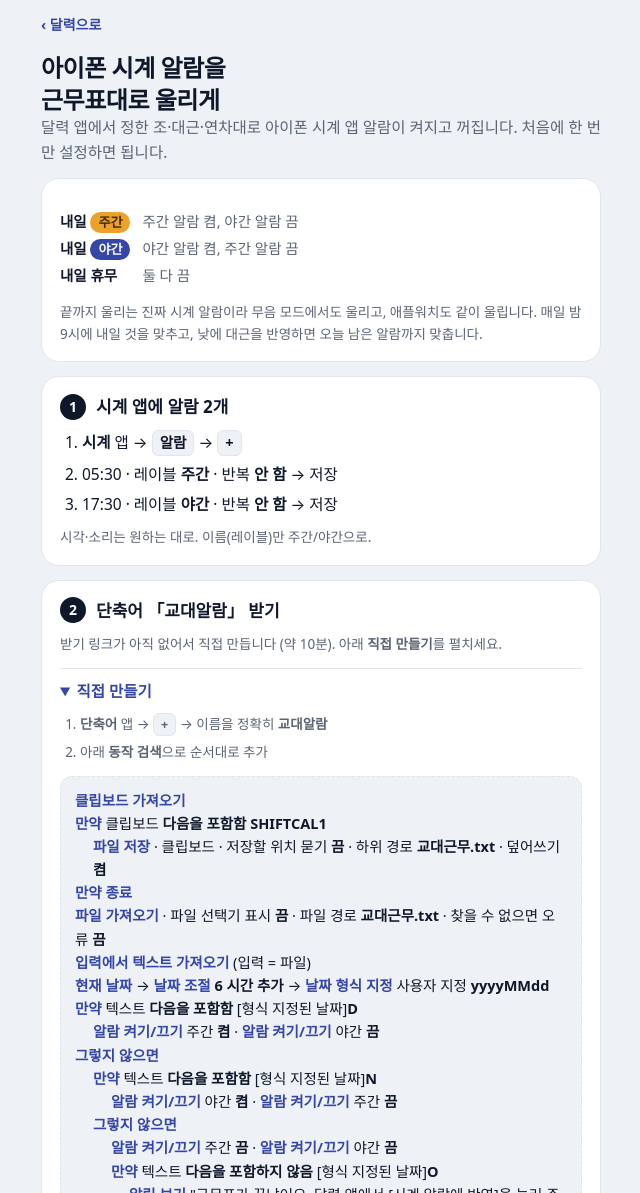
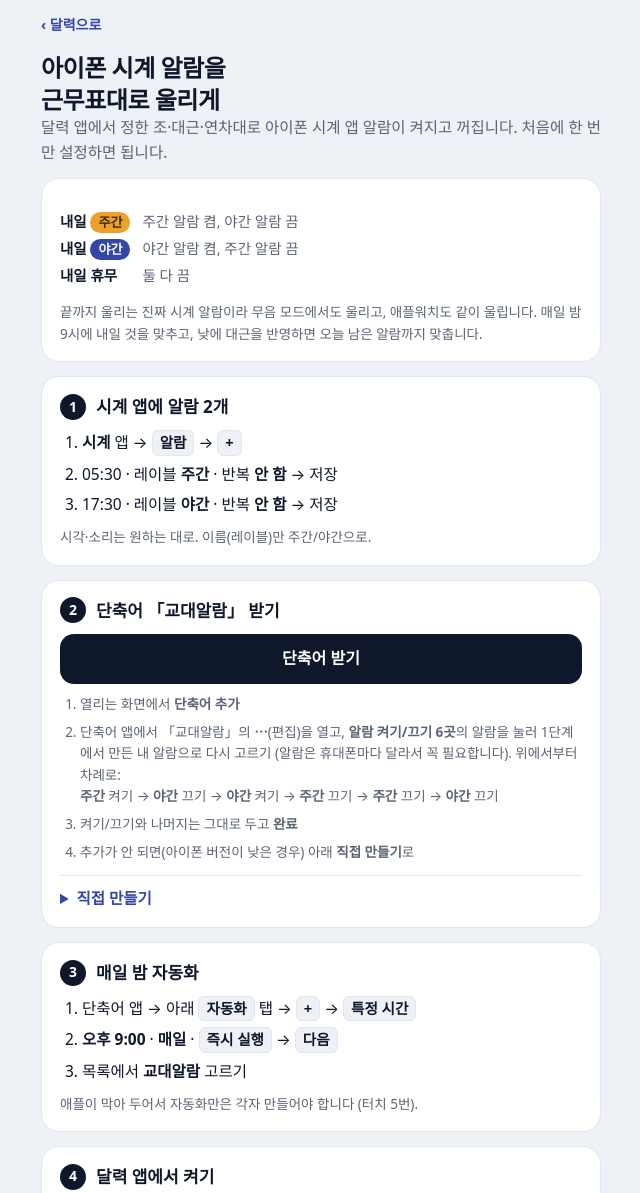
Before and after one commit to Jinchaejapchae/shift-calendar, a plain HTML site: page iphone-alarm.html in a window 1280 px wide. Shown: the top 1193 px of the page, without its empty margins (319-959 px from the left). Drawn offline with Linux system fonts and the light colour scheme.

Commit message:
아이폰 안내: 단축어 받기 링크 추가
Co-Authored-By: Claude Opus 5.5 <noreply@anthropic.com>

```diff
--- a/iphone-alarm.html
+++ b/iphone-alarm.html
@@ -84,7 +84,10 @@ summary { cursor: pointer; font-weight: 600; color: var(--accent); }
       <a class="get" id="getLink" href="#">단축어 받기</a>
       <ol class="note" style="padding-left:20px">
         <li>열리는 화면에서 <b>단축어 추가</b></li>
-        <li>단축어 앱에서 「교대알람」의 <b>⋯</b>(편집) → <b>알람 켜기/끄기</b> 칸이 비어 있으면 1단계 알람(주간/야간)을 골라 주기</li>
+        <li>단축어 앱에서 「교대알람」의 <b>⋯</b>(편집)을 열고, <b>알람 켜기/끄기 6곳</b>의 알람을 눌러 1단계에서 만든 내 알람으로 다시 고르기 (알람은 휴대폰마다 달라서 꼭 필요합니다). 위에서부터 차례로:<br>
+          <b>주간</b> 켜기 → <b>야간</b> 끄기 → <b>야간</b> 켜기 → <b>주간</b> 끄기 → <b>주간</b> 끄기 → <b>야간</b> 끄기</li>
+        <li>켜기/끄기와 나머지는 그대로 두고 <b>완료</b></li>
+        <li>추가가 안 되면(아이폰 버전이 낮은 경우) 아래 <b>직접 만들기</b>로</li>
       </ol>
     </div>
     <p id="noLink" class="note" style="margin:0">받기 링크가 아직 없어서 직접 만듭니다 (약 10분). 아래 <b>직접 만들기</b>를 펼치세요.</p>
@@ -157,7 +160,7 @@ summary { cursor: pointer; font-weight: 600; color: var(--accent); }
 </div>
 <script>
 // iCloud 공유 링크 (단축어 앱에서 「교대알람」 길게 누르기 → 공유 → iCloud 링크 복사). 비어 있으면 직접 만들기 안내
-var SHORTCUT_LINK = '';
+var SHORTCUT_LINK = 'https://www.icloud.com/shortcuts/8dcee61a0e1c47d2ad93d7d1e840d2e3';
 if (/^https:\/\/www\.icloud\.com\/shortcuts\//.test(SHORTCUT_LINK)) {
   document.getElementById('getLink').href = SHORTCUT_LINK;
   document.getElementById('getBox').hidden = false;
--- a/sw.js
+++ b/sw.js
@@ -1,4 +1,4 @@
-var CACHE = 'shiftcal-61ad782352';
+var CACHE = 'shiftcal-93896c0bf3';
 var CORE = ["./","index.html","iphone-alarm.html","manifest.webmanifest","icon.svg","icon-180.png","icon-192.png","icon-512.png"];
 self.addEventListener('install', function (e) {
   e.waitUntil(caches.open(CACHE).then(function (c) { return c.addAll(CORE); }).then(function () { return self.skipWaiting(); }));
```
